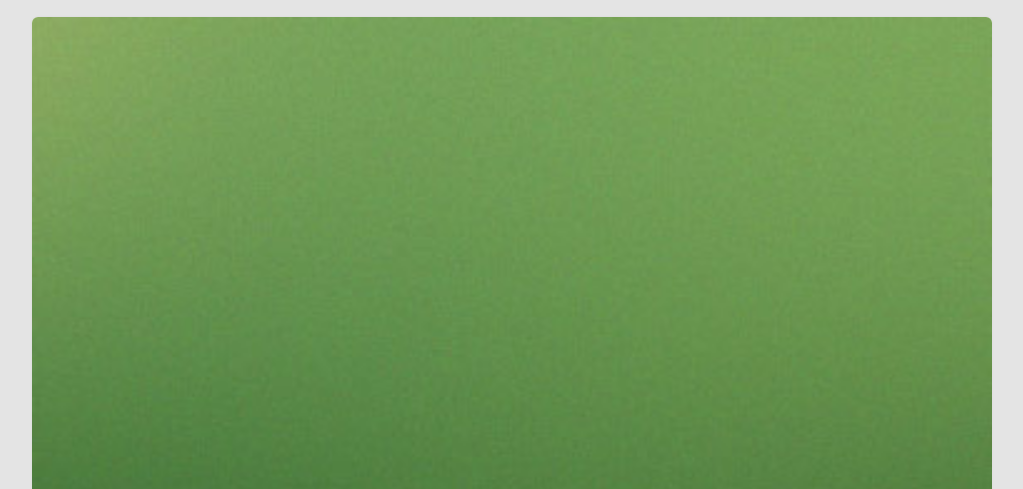
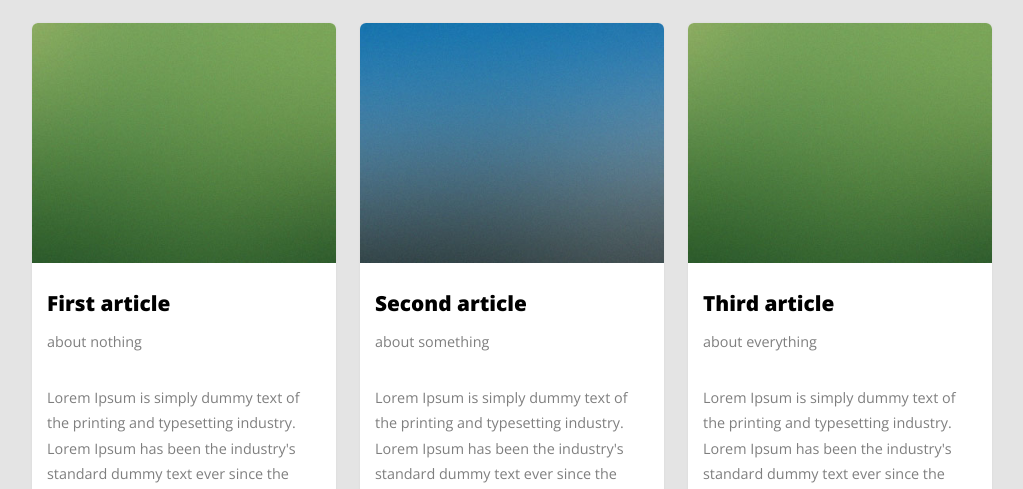
Before and after one commit to PrzemyslawMachola/Verti, a website: page index.html in a window 1280 px wide. Shown: the part 311-800 px from the top of the page, without its empty margins (128-1151 px from the left). Drawn offline with nearby package versions, Linux system fonts and the light colour scheme.

Commit message:
articles responsivness

```diff
--- a/index.html
+++ b/index.html
@@ -46,21 +46,21 @@
 </section>
 
 <section class="articles row">
-    <article class="info-article col-4">
+    <article class="col-4 info-article">
         <img src="assets/pic01.jpg" class="article__img"/>
         <span class="article__title">First article</span>
         <span class="article__subtitle">about nothing</span>
         <p class="article__text">Lorem Ipsum is simply dummy text of the printing and typesetting industry. Lorem Ipsum has been the industry's standard dummy text ever since the 1500s, when an unknown printer took a galley of type and scrambled it to make a type specimen book.</p>
     </article>
 
-    <article class="info-article col-4">
+    <article class="col-4 info-article">
         <img src="assets/pic02.jpg" class="article__img"/>
         <span class="article__title">Second article</span>
         <span class="article__subtitle">about something</span>
         <p class="article__text">Lorem Ipsum is simply dummy text of the printing and typesetting industry. Lorem Ipsum has been the industry's standard dummy text ever since the 1500s, when an unknown printer took a galley of type and scrambled it to make a type specimen book.</p>
     </article>
 
-    <article class="info-article col-4">
+    <article class="col-4 info-article">
         <img src="assets/pic01.jpg" class="article__img"/>
         <span class="article__title">Third article</span>
         <span class="article__subtitle">about everything</span>
--- a/scss/elements/_articles.scss
+++ b/scss/elements/_articles.scss
@@ -1,12 +1,30 @@
+@use "sass:math";
+
+.articles {
+  @include container;
+    background: none;
+    flex-direction: row;
+    box-shadow: none;
+    justify-content: space-between;
+
+}
+
 .row {
+  //width: 100%;
   display: flex;
   border-radius: $default-radius;
   flex-wrap: wrap;
-
+  box-sizing: border-box;
 
   .info-article {
-    @include container;
+    display: flex;
+    flex-direction: column;
+    background: white;
+    margin: 1rem 0;
+    box-shadow: rgba(0, 0, 0, 0.05) 0 0 3px 0;
+    border-radius: $default-radius;
     align-items: flex-start;
+
 
     .article__img {
       width: 100%;
@@ -19,7 +37,6 @@
       font-size: 1.3rem;
       padding: 30px 15px 15px 15px;
     }
-
   }
 }
 .article__subtitle,
@@ -32,16 +49,17 @@
 }
 
 $columns: 12;
-$column-base-width: 100% / $columns;
+$column-base-width: math.div(100%, $columns);
 
-[class*='col-'] {
+[class^='col-'] {
   min-height: 1px;
   width: 100%;
-  @include desktop {
-    @for $i from 1 through $columns {
-      .col-#{$i} {
-        width: $column-base-width * $i;
-      }
+}
+@include desktop {
+  @for $i from 1 through $columns {
+    .col-#{$i} {
+      width: calc($column-base-width * $i - 1rem);
+      //flex: 0 0 calc($column-base-width * $i);
     }
   }
 }
```
Also changed, not shown: css/main.css, 1 other file.
